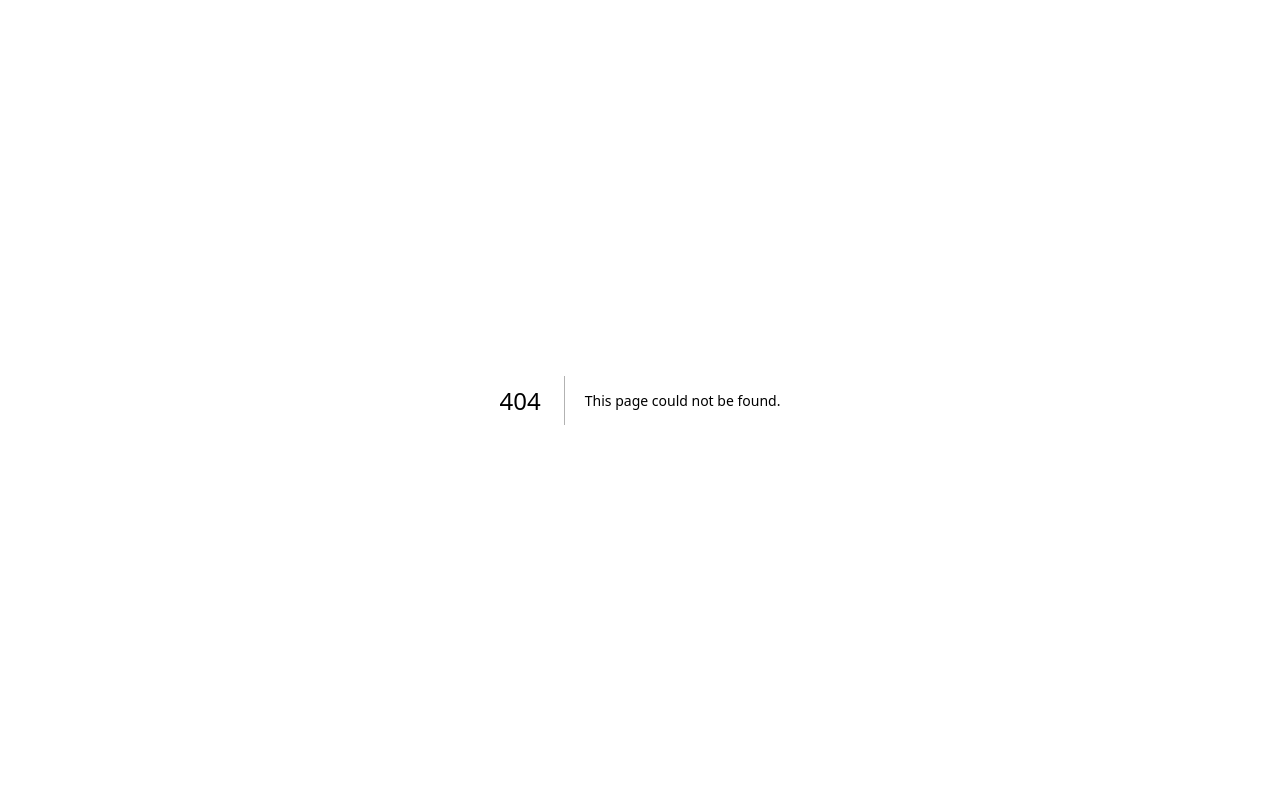
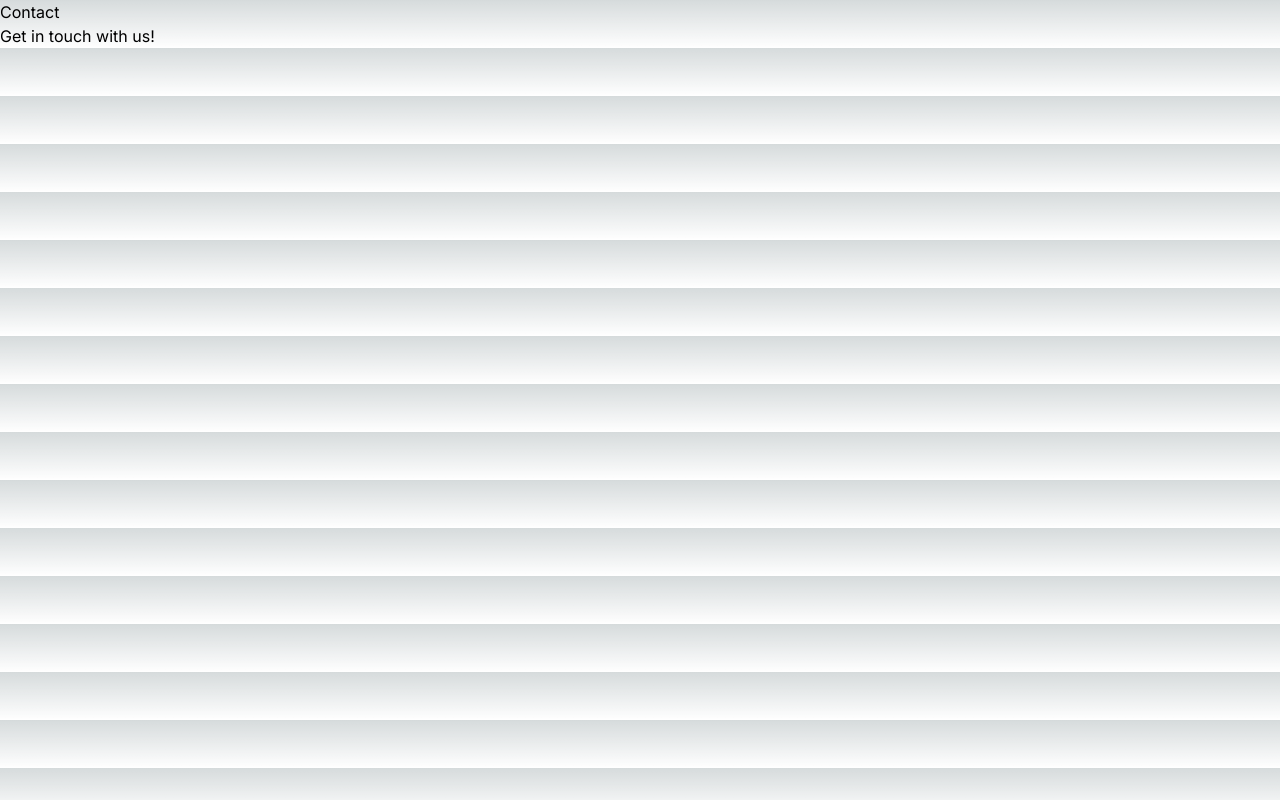
Before and after one commit to Mcnoble1/Chemotronix-v2, a Next.js app: page /contact in a window 1280 px wide. Before the commit this address had no page. Built offline with nearby package versions, Linux system fonts and the light colour scheme.

Commit message:
feat: setup website routes :octocat:

```diff
--- /dev/null
+++ b/app/about/page.tsx
@@ -0,0 +1,9 @@
+const AboutPage = () => {
+    return (
+        <div>
+            <h1>About Page</h1>
+        </div>
+    )
+}
+
+export default AboutPage;
--- /dev/null
+++ b/app/contact/page.tsx
@@ -0,0 +1,10 @@
+const ContactPage = () => {
+    return (
+        <div>
+        <h1>Contact</h1>
+        <p>Get in touch with us!</p>
+        </div>
+    );
+}
+
+export default ContactPage;
--- /dev/null
+++ b/app/projects/page.tsx
@@ -0,0 +1,9 @@
+const ProjectsPage = () => {
+  return (
+    <div>
+      <h1>Projects</h1>
+    </div>
+  );
+}
+
+export default ProjectsPage;
```
